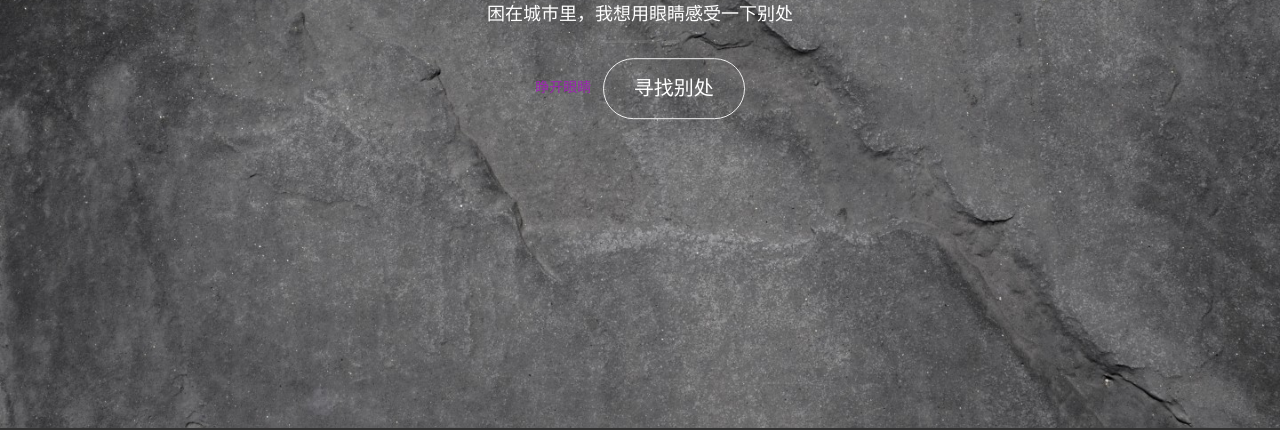
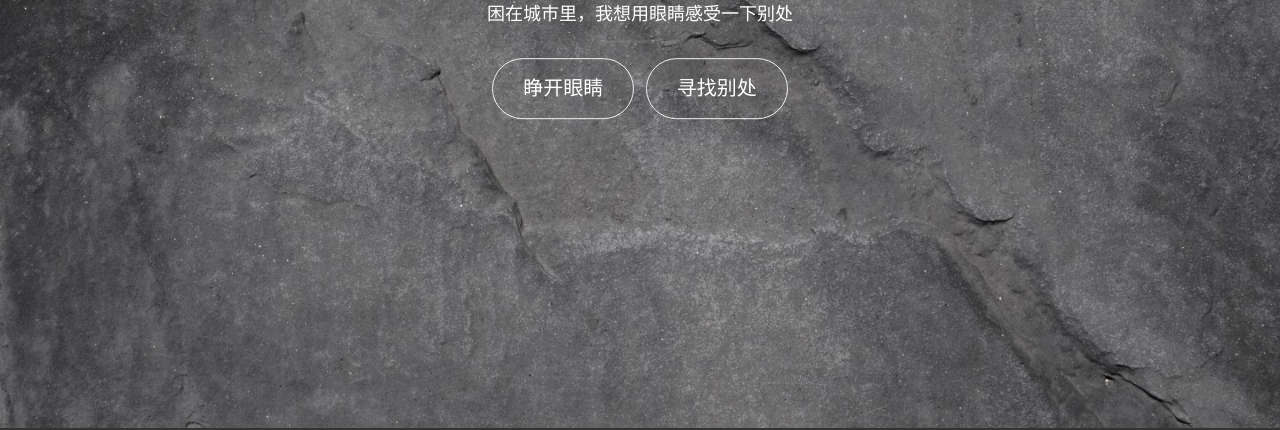
Before and after one commit to JasperFine/JasperFine..github.io, a plain HTML site: page index.html in a window 1280 px wide. Shown: the part 372-802 px from the top of the page. Drawn offline with Linux system fonts and the light colour scheme; files whose address does not match are found by name.

Commit message:
Update index.html

```diff
--- a/index.html
+++ b/index.html
@@ -48,7 +48,7 @@
 				<h1 class="cursive">我想看看这个世界</h1>
 				<h4>困在城市里，我想用眼睛感受一下别处</h4>
 				<hr>
-				<a href="https://jasperfine.github.io/forall.html" >睁开眼睛</a> &nbsp; <a href="#one" class="btn btn-primary btn-xl page-scroll">寻找别处</a>
+				<a href="https://jasperfine.github.io/forall.html" id="toggleVideo" data-toggle="collapse" class="btn btn-primary btn-xl">睁开眼睛</a> &nbsp; <a href="#one" class="btn btn-primary btn-xl page-scroll">寻找别处</a>
 			</div>
 		</div>
 	</header>
```
